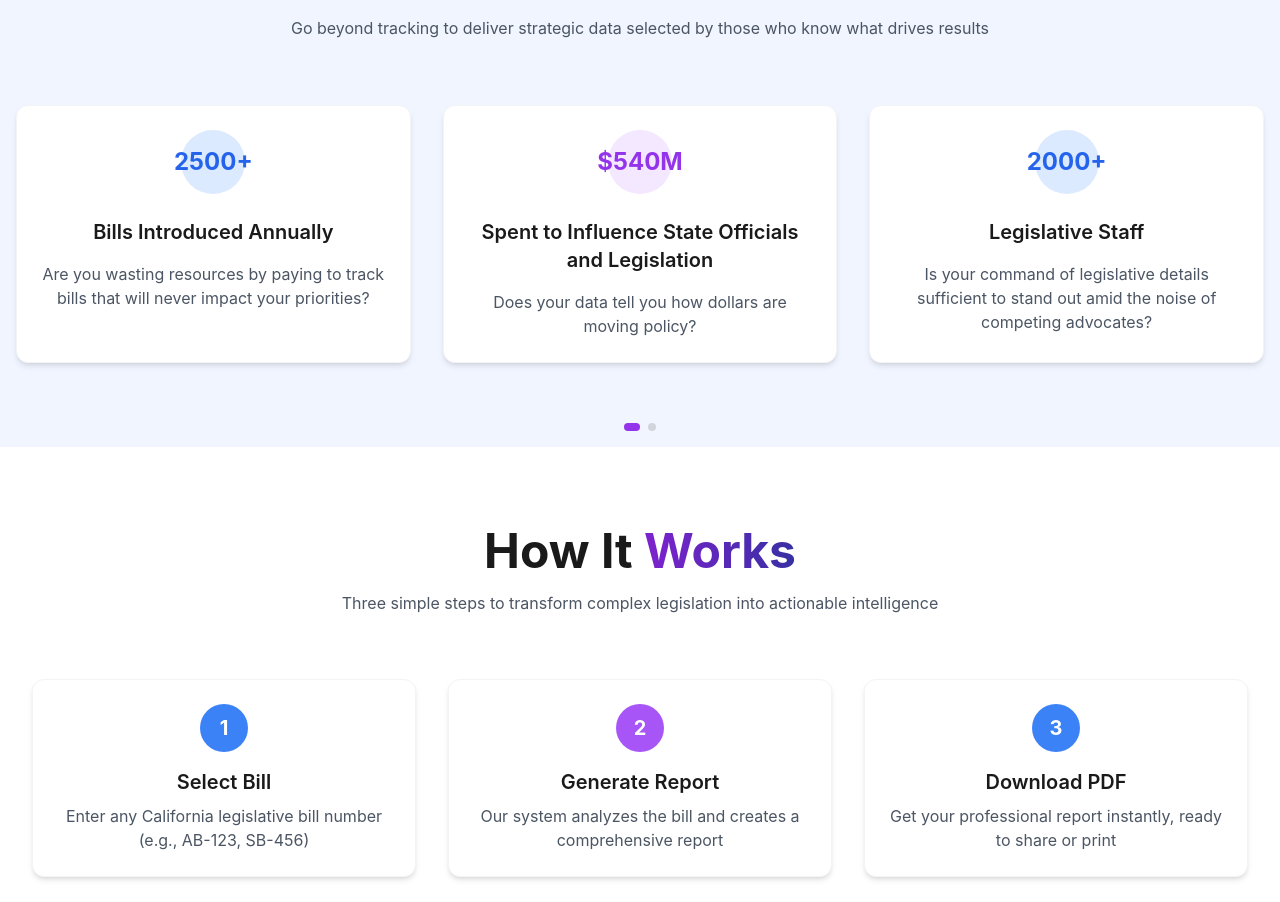
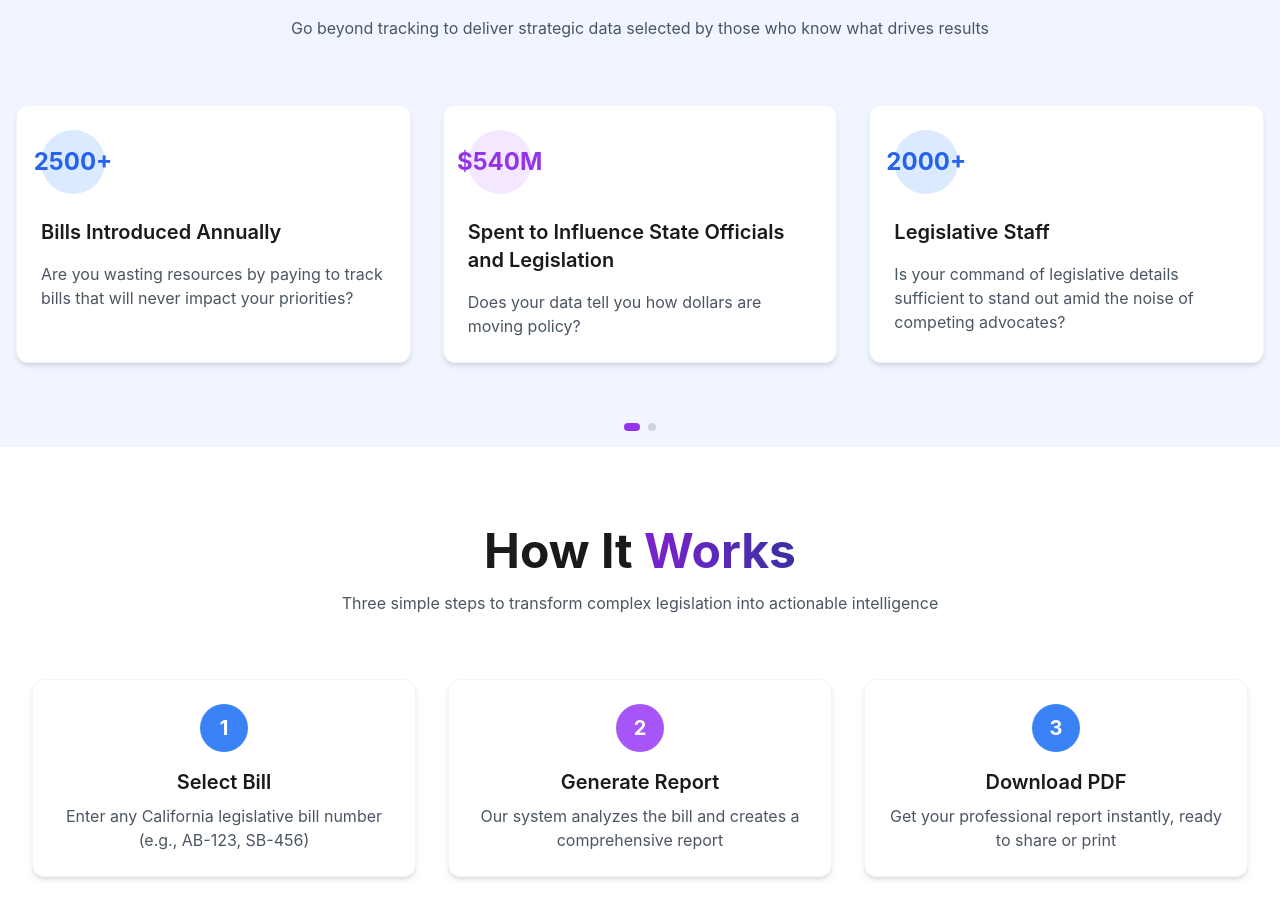
Before and after one commit to ehawked/legislative-report-app, a React (Vite) app: page / in a window 1280 px wide. Shown: the part 2838-3740 px from the top of the page. Built offline with nearby package versions, Linux system fonts and the light colour scheme.

Commit message:
Update text alignment in FeaturesCarousel

```diff
--- a/src/components/FeaturesCarousel.tsx
+++ b/src/components/FeaturesCarousel.tsx
@@ -56,41 +56,45 @@ const FeaturesCarousel = () => {
               </div>
 
               <div className="grid md:grid-cols-3 gap-8 mt-12">
-                <Card variant="default" className="text-center h-full flex flex-col" hover={true}>
-                  <div className="w-16 h-16 rounded-full bg-blue-100 flex items-center justify-center mx-auto mb-6">
+                <Card variant="default" className="h-full flex flex-col p-6" hover={true}>
+                  <div className="flex items-center mb-6">
+                    <div className="w-16 h-16 rounded-full bg-blue-100 flex items-center justify-center">
                       <span className="text-blue-600 text-2xl font-bold">2500+</span>
                     </div>
-                  <h3 className="text-xl font-semibold mb-4">
+                  </div>
+                  <h3 className="text-xl font-semibold mb-4 text-left">
                     Bills Introduced Annually
                   </h3>
-                  <p className="text-gray-600 flex-grow">
+                  <p className="text-gray-600 flex-grow text-left">
                     Are you wasting resources by paying to track bills that will
                     never impact your priorities?
                   </p>
                 </Card>
 
-                <Card variant="default" className="text-center h-full flex flex-col" hover={true}>
-                  <div className="w-16 h-16 rounded-full bg-purple-100 flex items-center justify-center mx-auto mb-6">
-                    <span className="text-purple-600 text-2xl font-bold">
-                      $540M
-                    </span>
+                <Card variant="default" className="h-full flex flex-col p-6" hover={true}>
+                  <div className="flex items-center mb-6">
+                    <div className="w-16 h-16 rounded-full bg-purple-100 flex items-center justify-center">
+                      <span className="text-purple-600 text-2xl font-bold">$540M</span>
                     </div>
-                  <h3 className="text-xl font-semibold mb-4">
+                  </div>
+                  <h3 className="text-xl font-semibold mb-4 text-left">
                     Spent to Influence State Officials and Legislation
                   </h3>
-                  <p className="text-gray-600 flex-grow">
+                  <p className="text-gray-600 flex-grow text-left">
                     Does your data tell you how dollars are moving policy?
                   </p>
                 </Card>
 
-                <Card variant="default" className="text-center h-full flex flex-col" hover={true}>
-                  <div className="w-16 h-16 rounded-full bg-blue-100 flex items-center justify-center mx-auto mb-6">
+                <Card variant="default" className="h-full flex flex-col p-6" hover={true}>
+                  <div className="flex items-center mb-6">
+                    <div className="w-16 h-16 rounded-full bg-blue-100 flex items-center justify-center">
                       <span className="text-blue-600 text-2xl font-bold">2000+</span>
                     </div>
-                  <h3 className="text-xl font-semibold mb-4">
+                  </div>
+                  <h3 className="text-xl font-semibold mb-4 text-left">
                     Legislative Staff
                   </h3>
-                  <p className="text-gray-600 flex-grow">
+                  <p className="text-gray-600 flex-grow text-left">
                     Is your command of legislative details sufficient to stand out
                     amid the noise of competing advocates?
                   </p>
@@ -114,45 +118,53 @@ const FeaturesCarousel = () => {
               </div>
 
               <div className="grid md:grid-cols-3 gap-8 mt-12">
-                <Card variant="feature" className="h-full flex flex-col">
-                  <div className="w-12 h-12 rounded-full bg-blue-500/20 flex items-center justify-center mb-6">
+                <Card variant="feature" className="h-full flex flex-col p-6">
+                  <div className="flex items-center mb-6">
+                    <div className="w-12 h-12 rounded-full bg-blue-500/20 flex items-center justify-center">
                       <svg className="w-6 h-6 text-blue-500" fill="none" stroke="currentColor" viewBox="0 0 24 24">
                         <path strokeLinecap="round" strokeLinejoin="round" strokeWidth="2" d="M9 12l2 2 4-4m5.618-4.016A11.955 11.955 0 0112 2.944a11.955 11.955 0 01-8.618 3.04A12.02 12.02 0 003 9c0 5.591 3.824 10.29 9 11.622 5.176-1.332 9-6.03 9-11.622 0-1.042-.133-2.052-.382-3.016z" />
                       </svg>
                     </div>
-                  <h3 className="text-xl font-semibold mb-4">Focused Data</h3>
-                  <p className="text-gray-600 flex-grow">
+                  </div>
+                  <h3 className="text-xl font-semibold mb-4 text-left">
+                    Focused Data
+                  </h3>
+                  <p className="text-gray-600 flex-grow text-left">
                     Consolidate public data and expert analysis to provide a
                     comprehensive view of the legislative landscape
                   </p>
                 </Card>
 
-                <Card variant="feature" className="h-full flex flex-col">
-                  <div className="w-12 h-12 rounded-full bg-purple-500/20 flex items-center justify-center mb-6">
+                <Card variant="feature" className="h-full flex flex-col p-6">
+                  <div className="flex items-center mb-6">
+                    <div className="w-12 h-12 rounded-full bg-purple-500/20 flex items-center justify-center">
                       <svg className="w-6 h-6 text-purple-500" fill="none" stroke="currentColor" viewBox="0 0 24 24">
                         <path strokeLinecap="round" strokeLinejoin="round" strokeWidth="2" d="M13 10V3L4 14h7v7l9-11h-7z" />
                       </svg>
                     </div>
-                  <h3 className="text-xl font-semibold mb-4">
+                  </div>
+                  <h3 className="text-xl font-semibold mb-4 text-left">
                     Instant Analysis
                   </h3>
-                  <p className="text-gray-600 flex-grow">
+                  <p className="text-gray-600 flex-grow text-left">
                     Instantly produce polished, detailed reports designed for
                     seamless distribution to members, stakeholders, and public
                     audiences
                   </p>
                 </Card>
 
-                <Card variant="feature" className="h-full flex flex-col">
-                  <div className="w-12 h-12 rounded-full bg-purple-500/20 flex items-center justify-center mb-6">
+                <Card variant="feature" className="h-full flex flex-col p-6">
+                  <div className="flex items-center mb-6">
+                    <div className="w-12 h-12 rounded-full bg-purple-500/20 flex items-center justify-center">
                       <svg className="w-6 h-6 text-purple-500" fill="none" stroke="currentColor" viewBox="0 0 24 24">
                         <path strokeLinecap="round" strokeLinejoin="round" strokeWidth="2" d="M12 6V4m0 2a2 2 0 100 4m0-4a2 2 0 110 4m-6 8a2 2 0 100-4m0 4a2 2 0 110-4m0 4v2m0-6V4m6 6v10m6-2a2 2 0 100-4m0 4a2 2 0 110-4m0 4v2m0-6V4" />
                       </svg>
                     </div>
-                  <h3 className="text-xl font-semibold mb-4">
+                  </div>
+                  <h3 className="text-xl font-semibold mb-4 text-left">
                     Customizable Reports
                   </h3>
-                  <p className="text-gray-600 flex-grow">
+                  <p className="text-gray-600 flex-grow text-left">
                     Tailor reports to your specific needs, policy area and
                     organizational requirements
                   </p>
```
Lines whose indentation alone changed are shown as unchanged.
